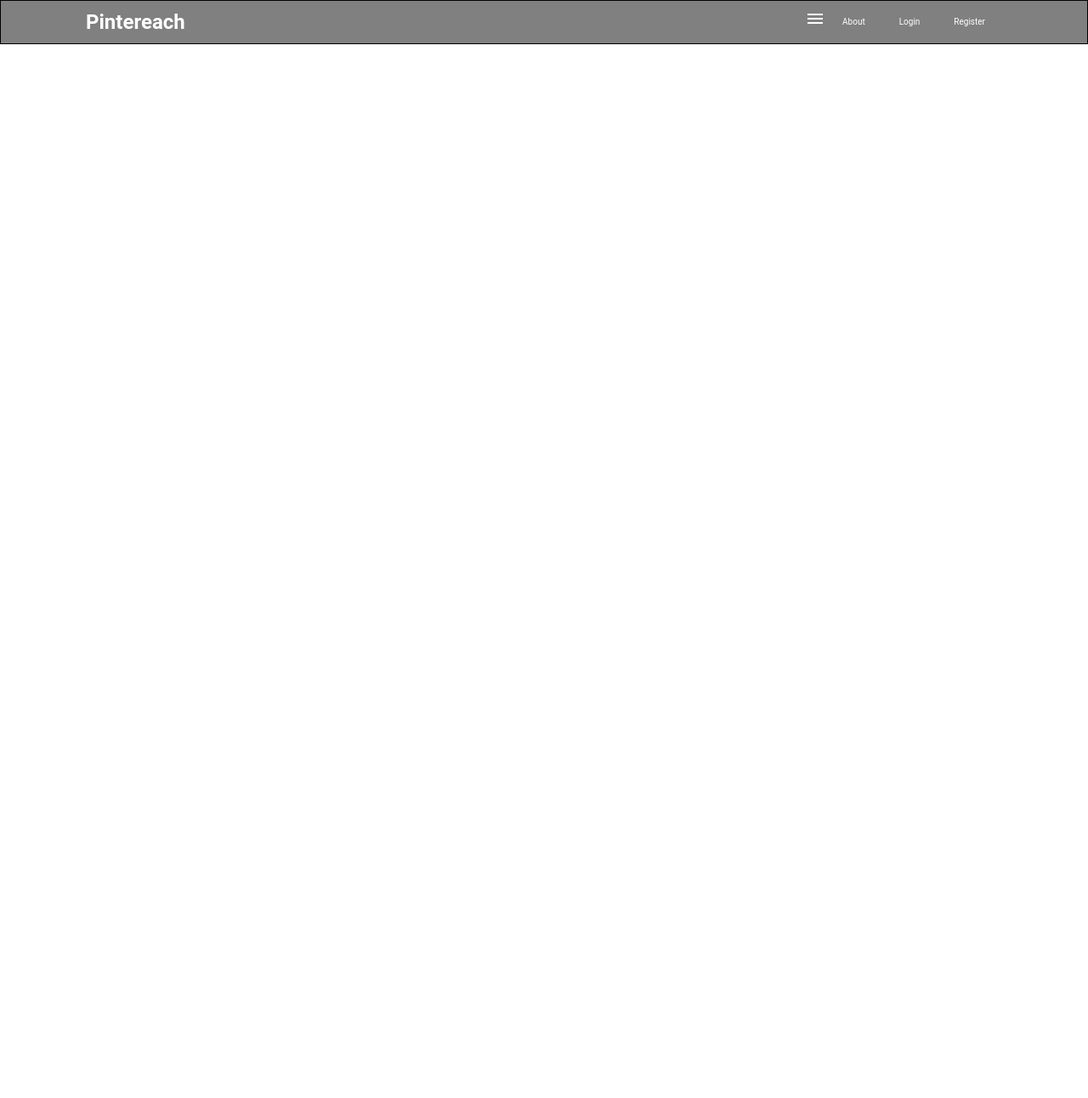
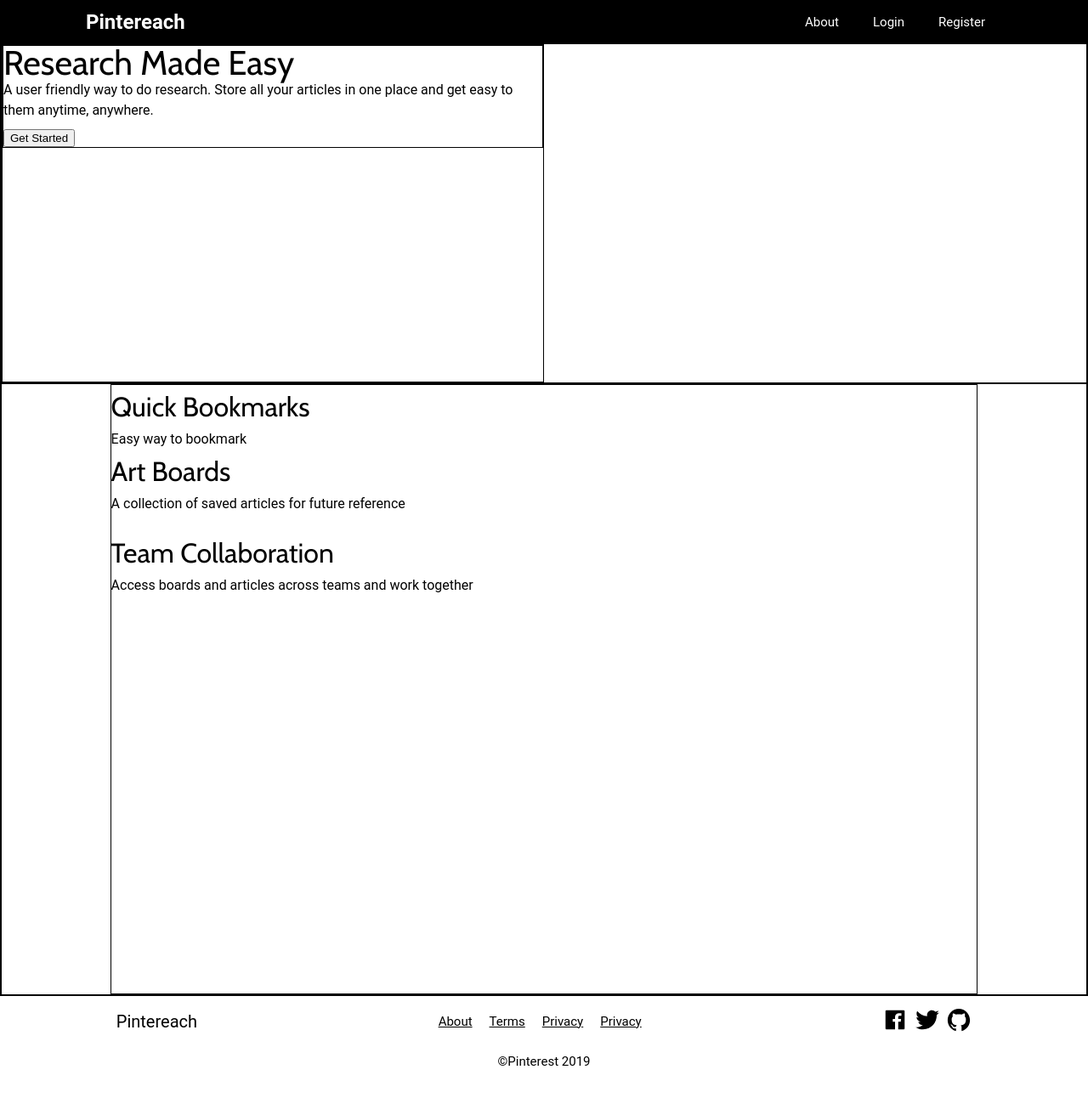
Before and after one commit to Build-Week-Pintereach-1/Marketing-page, a plain HTML site: page index.html in a window 1280 px wide. Shown: the whole page at 85% size. Before the commit the page ends 800 px from the top, so only its background shows below. Drawn offline with nearby package versions, Linux system fonts and the light colour scheme.

Commit message:
finished footer and outline for landing page

```diff
--- a/index.html
+++ b/index.html
@@ -5,6 +5,7 @@
 
         <title>Pintereach</title>
         <meta name="viewport" content="width=device-width, initial-scale=1.0">
+        <link href="https://fonts.googleapis.com/css?family=Cabin&display=swap" rel="stylesheet">
         <link rel="stylesheet" href="css/index.css">
 
     </head>
@@ -26,26 +27,67 @@
         </header>
 
         <div class="main-content">
-            <section></section>
-            <section></section>
-            <footer>hi</footer>
+            <section class="banner">
+                <div class="text">
+                    <div class="text-box">
+                        <h1>Research Made Easy</h1>
+                        <p>A user friendly way to do research. Store all your articles in one place and get easy to them anytime, anywhere.</p>
+                        <button>Get Started</button>
+                    </div>
+                </div>
+                <div class="main-img">
+                    <img src="" alt="">
+                </div>
+            </section>
+            <section class="features">
+                <div class="box-container">
+                    <div class="box1">
+                        <img src="" alt="">
+                    </div>
+                    <div class="box2">
+                        <h2>Quick Bookmarks</h2>
+                        <p>Easy way to bookmark</p>
+                    </div>
+                    <div class="box3">
+                        <h2>Art Boards</h2>
+                        <p>A collection of saved articles for future reference</p>
+                    </div>
+                    <div class="box4">
+                        <img src="" alt="">
+                    </div>
+                    <div class="box5">
+                        <img src="" alt="">
+                    </div>
+                    <div class="box6">
+                        <h2>Team Collaboration</h2>
+                        <p>Access boards and articles across teams and work together</p>
+                    </div>
+                </div>
+            </section>
         </div>
 
 
         <footer>
             <div class="links">
                 <div class="logo">
-                    <span>Pinterest</span>
+                    <span>Pintereach</span>
                 </div>
                 <div class="footernav">
-
+                    <ul>
+                        <li><a href="#">About</a></li>
+                        <li><a href="#">Terms</a></li>
+                        <li><a href="#">Privacy</a></li>
+                        <li><a href="#">Privacy</a></li>
+                    </ul>
                 </div>
                 <div class="icons">
-
+                    <ion-icon name="logo-facebook"></ion-icon>
+                    <ion-icon name="logo-twitter"></ion-icon>
+                    <ion-icon name="logo-github"></ion-icon>
                 </div>
             </div>
             <div class="copyright">
-                <span></span>
+                <span>&COPY;Pinterest 2019</span>
             </div>
         </footer>
 
--- a/less/footer.less
+++ b/less/footer.less
@@ -0,0 +1,30 @@
+footer {
+    height: 15vh;
+    font-size: 1.5rem;
+    .links {
+        display: flex;
+        align-items: center;
+        justify-content: space-around;
+        height: 50%;
+        @media @mobile {
+            flex-direction: column;
+        }
+        .logo {
+            font-size: 2rem;
+        }
+        .footernav ul {
+            display: flex;
+            a {
+                color: black;
+                padding: 1rem;
+            }
+        }
+        .icons {
+            font-size: 3rem;
+        }
+    }
+    .copyright {
+        text-align: center;
+        padding-top: 1rem;
+    }
+}
--- a/less/global.less
+++ b/less/global.less
@@ -11,7 +11,7 @@ html, body {
 }
 
 h1, h2, h3, h4, h5 {
-    font-family: 'Indie Flower', cursive;
+    font-family: 'Cabin', sans-serif;
 }
 
 h1 {
@@ -39,7 +39,7 @@ img {
     height: auto;
 }
 
- .container {
+.container {
      max-width: 800px;
      width: 100%;
      margin: 0 auto;
--- a/less/homepage.less
+++ b/less/homepage.less
@@ -0,0 +1,31 @@
+.main-content {
+    border: 1px solid black;
+    margin-top: 50px;
+
+    .banner {
+        border: 1px solid black;
+        height: 50vh;
+        display: flex;
+        .text {
+            border: 1px solid black;
+            width: 50%;
+            .text-box {
+                border: 1px solid black;
+            }
+        }
+        .main-image {
+            border: 1px solid black;
+        }
+    }
+    .features {
+        border: 1px solid black;
+        height: 90vh;
+        display: flex;
+        justify-content: center;
+        .box-container {
+            border: 1px solid black;
+            width: 80%;
+            height: 100%;
+        }
+    }
+}
--- a/less/nav.less
+++ b/less/nav.less
@@ -4,7 +4,7 @@ header {
     top: 0;
     left: 0;
     padding: 0 100px;
-    background: grey;
+    background: black;
     width: 100%;
     box-sizing: border-box;
     @media @mobile {
@@ -41,18 +41,19 @@ header {
                 list-style: none;
                 a {
                     height: 50px;
+                    font-size: 15px;
                     line-height: 50px;
                     padding: 0 20px;
                     color: white;
                     text-decoration: none;
                     display: block;
-                    @media @phone {
+                    @media @mobile {
                         border-bottom: 1px solid black;
                     }
                 }
                 a:hover {
                     color: red;
-                    background: blue;
+                    background: grey;
                 }
             }
         }
@@ -65,14 +66,10 @@ header {
         float: right;
         line-height: 50px;
         font-size: 24px;
-        display: hidden;
+        display: none;
         cursor: pointer;
         @media @mobile {
             display: block;
         }
     }
 }
-
-.main-content {
-    padding-top: 50px;
-}
```
Also changed, not shown: css/index.css, 1 other file.
